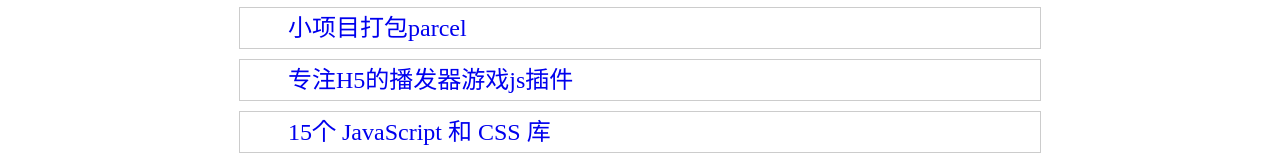
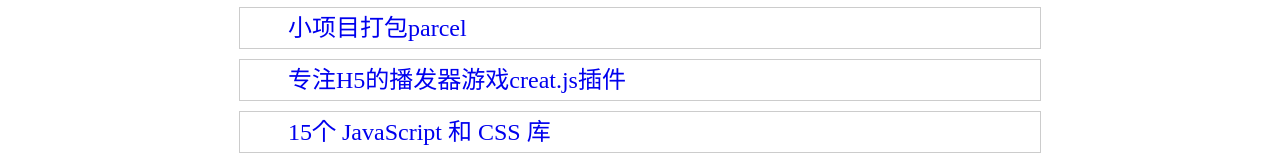
Before and after one commit to Leader755/Knowledge-set, a plain HTML site: page index.html in a window 1280 px wide. Shown: the part 3685-3840 px from the top of the page. Drawn offline with Linux system fonts and the light colour scheme.

Commit message:
Update index.html

```diff
--- a/index.html
+++ b/index.html
@@ -90,7 +90,7 @@
 <a href="http://www.jsdaima.com/xiazai/">jquery.js下载</a>
 <a href="http://v4-alpha.getbootstrap.com/getting-started/download/">Bootstrap.js和bootstrap.css下载</a>
 <a href="http://www.css88.com/doc/parcel/">小项目打包parcel</a>
-<a href="http://www.createjs.cc/easeljs/">专注H5的播发器游戏js插件</a>
+<a href="http://www.createjs.cc/easeljs/">专注H5的播发器游戏creat.js插件</a>
 <a href="http://web.jobbole.com/94180/">15个 JavaScript 和 CSS 库</a>
 
 
```
